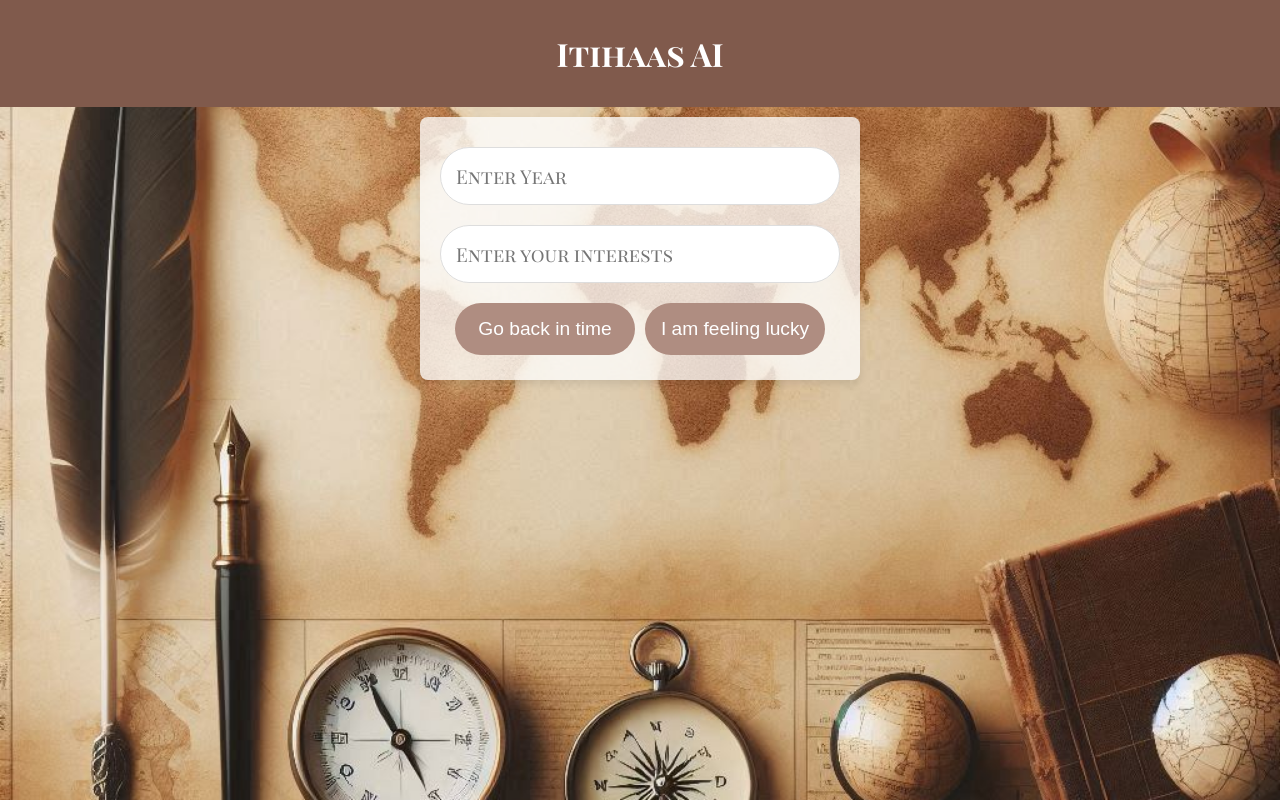
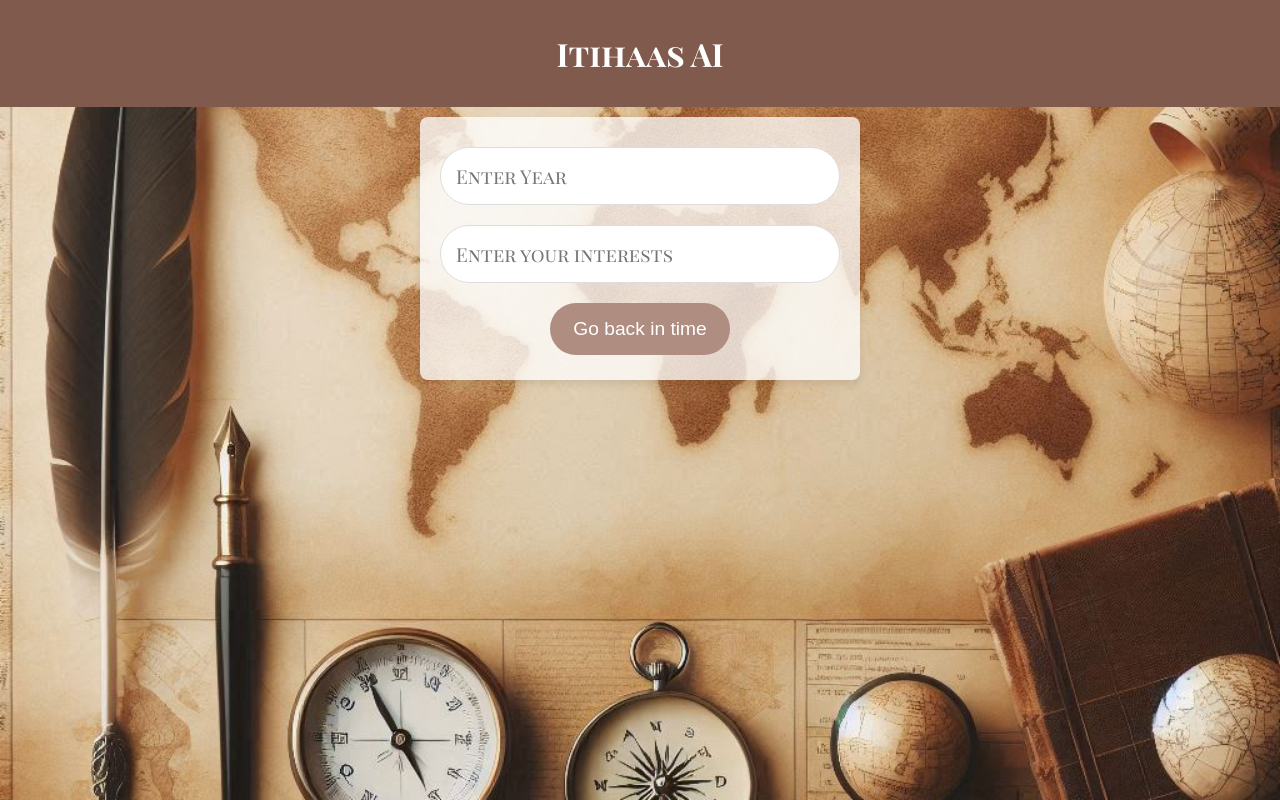
Before and after one commit to pravusuman2003/Itihaas-AI, a React (Vite) app in the folder client/: page / in a window 1280 px wide. Built offline with nearby package versions, Linux system fonts and the light colour scheme.

Commit message:
bug fixes

```diff
--- a/client/src/App.jsx
+++ b/client/src/App.jsx
@@ -46,7 +46,7 @@ function App() {
         <input type="text" id='interest' value={interest} onChange={(e) => setInterest(e.target.value)} placeholder='Enter your interests' />
         <div className='buttons'>
           <button type="submit">Go back in time</button>
-          <button type="button" onClick={(e) => SubmitForm(e, true)}>I am feeling lucky</button>
+          {/* <button type="button" onClick={(e) => SubmitForm(e, true)}>I am feeling lucky</button> */}
         </div>
       </form>
       <div className='events-container'>
```
